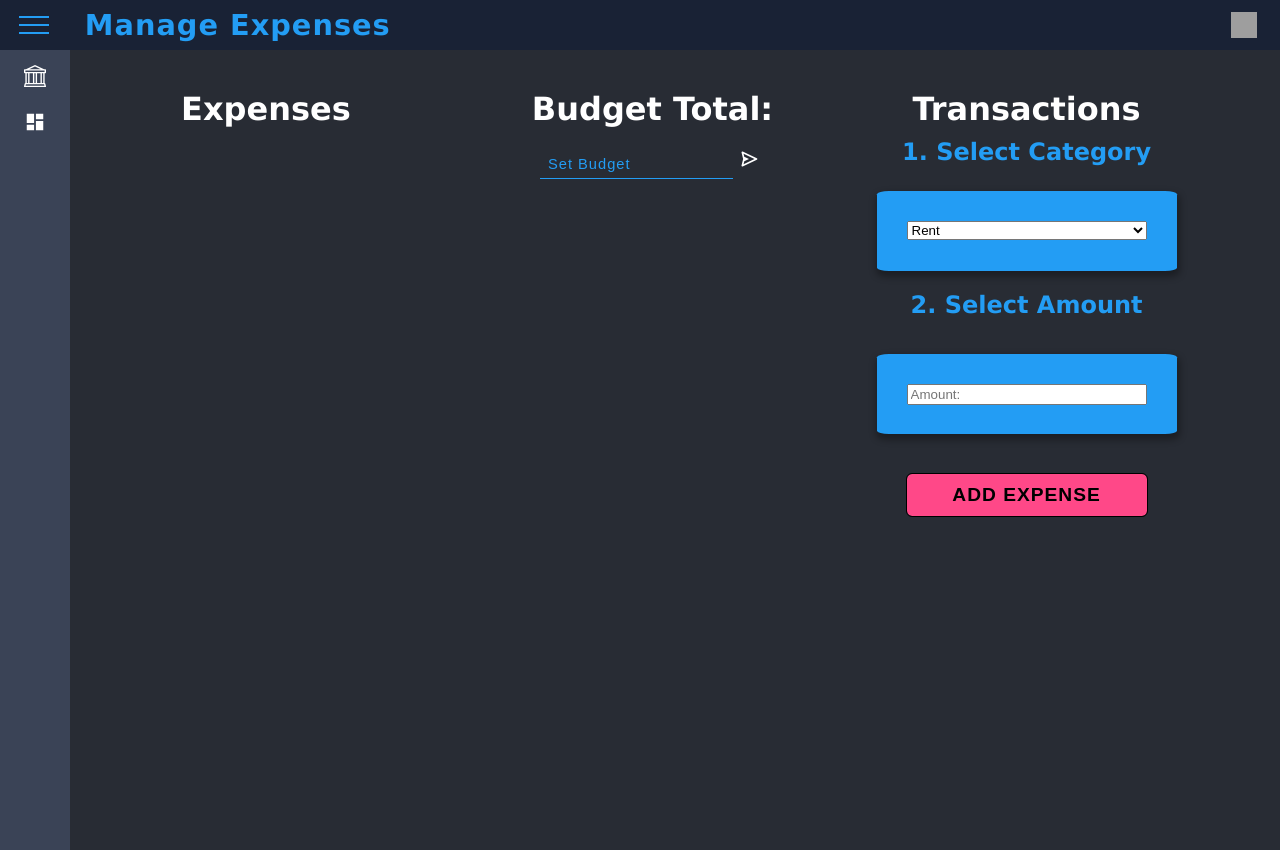
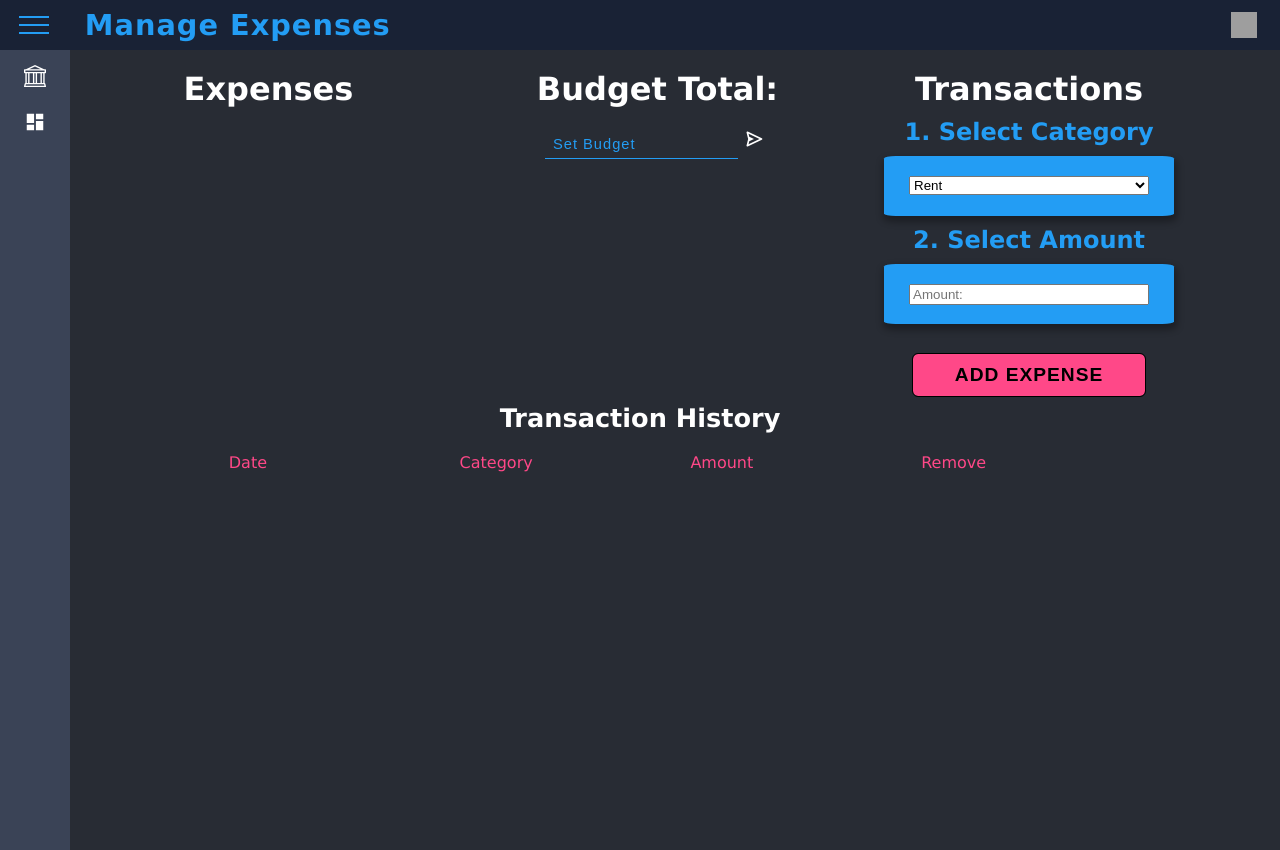
Before and after one commit to bubinq/Budget-App, a React (Create React App) app in the folder budget-app/: page / in a window 1280 px wide. Built offline with nearby package versions, Linux system fonts and the light colour scheme; grey boxes are pictures that could not be loaded.

Commit message:
Added Transaction History

```diff
--- a/budget-app/package.json
+++ b/budget-app/package.json
@@ -8,6 +8,7 @@
     "@testing-library/user-event": "^13.5.0",
     "axios": "^1.2.0",
     "chart.js": "^4.0.1",
+    "dayjs": "^1.11.6",
     "lodash": "^4.17.21",
     "react": "^18.2.0",
     "react-chartjs-2": "^5.0.1",
--- a/budget-app/src/App.css
+++ b/budget-app/src/App.css
@@ -13,7 +13,10 @@ body {
 }
 .contentWrapper {
   display: flex;
+  flex-direction: column;
   width: 100%;
+  height: 100vh;
+  background-color: #282c34;
   caret-color: transparent;
   transition: all 0.4s ease;
 }
@@ -35,7 +38,6 @@ body {
   display: flex;
   justify-content: space-evenly;
   width: 100%;
-  height: 100vh;
   background-color: #282c34;
   transition: all 0.4s ease;
 }
@@ -83,6 +85,7 @@ body {
 .settings > img {
   width: 100%;
   height: 100%;
+  object-fit: cover;
 }
 
 .sideWrapper {
@@ -158,7 +161,7 @@ body {
   display: flex;
   flex-direction: column;
   align-items: center;
-  margin-top: 40px;
+  margin-top: 20px;
 }
 
 .chartHeading > h1 {
@@ -169,21 +172,21 @@ body {
   display: flex;
   align-items: center;
   flex-direction: column;
-  margin-top: 40px;
+  margin-top: 20px;
   gap: 10px;
 }
 
 .transactionsForm {
   display: flex;
   flex-direction: column;
-  gap: 20px;
+  gap: 10px;
 }
 .budgetTotal {
   display: flex;
   flex-direction: column;
   align-items: center;
   gap: 20px;
-  margin-top: 40px;
+  margin-top: 20px;
 }
 .budgetTotal > h1 {
   margin: 0;
@@ -197,7 +200,7 @@ body {
 }
 
 .chartWrapper > canvas {
-  padding: 10px;
+  padding: 15px;
   width: 325px;
   height: 325px;
 }
@@ -205,18 +208,17 @@ body {
 .graphLabelWrapper {
   position: absolute;
   left: 32.5%;
-  top: 21%;
+  top: 18%;
 }
 
 .buble {
   display: flex;
   flex-direction: column;
   width: 240px;
-  height: 80px;
+  height: 60px;
   background-color: var(--main-color);
   border-radius: 4%;
-  margin-top: 15px;
-  padding: 0px 30px;
+  padding: 0px 25px;
   color: white;
   transition: all 0.3s ease;
   box-shadow: 1px 4px 7px 2px rgba(0, 0, 0, 0.32);
@@ -224,7 +226,7 @@ body {
 
 .buble > input,
 select {
-  margin-top: 30px;
+  margin-top: 20px;
 }
 
 .addTransaction {
@@ -279,7 +281,7 @@ select {
   border-top: none;
   border-left: none;
   border-right: none;
-  border-bottom:1px solid var(--main-color);
+  border-bottom: 1px solid var(--main-color);
   padding: 6px 8px;
 }
 
@@ -305,6 +307,55 @@ select {
   background-color: rgb(255, 124, 168);
 }
 
+.transactionsWrapper {
+  display: flex;
+  flex-direction: column;
+  gap: 20px;
+  margin-top: -30px;
+  justify-content: space-evenly;
+}
+.transactionsWrapper > h1 {
+  text-align: center;
+  font-size: 1.6em;
+  margin: 0;
+}
+
+.tansactionsHeading {
+  display: grid;
+  width: 80%;
+  margin: 0 auto;
+  grid-template-columns: repeat(4, 130px);
+  justify-content: space-evenly;
+  align-items: center;
+}
+
+.expensesWrapper {
+  display: flex;
+  margin-top: 40px;
+  gap: 10px;
+  flex-direction: column;
+  width: 80%;
+  margin: 0 auto;
+  height: 250px;
+  padding-bottom: 40px;
+  overflow-y: auto;
+}
+
+.expenseItem {
+  display: grid;
+  grid-template-columns: repeat(4, 130px);
+  justify-content: space-evenly;
+}
+
+.dates {
+  word-spacing: 1px;
+}
+
+.expenseAmount {
+  display: flex;
+  gap: 15px;
+  align-items: center;
+}
 .switch {
   display: inline-block;
   height: 24px;
@@ -381,3 +432,22 @@ input:checked + .slider:before {
     left: 0px;
   }
 }
+
+::-webkit-scrollbar {
+  width: 10px;
+}
+
+/* Track */
+::-webkit-scrollbar-track {
+  background: #f1f1f1;
+}
+
+/* Handle */
+::-webkit-scrollbar-thumb {
+  background: #888;
+}
+
+/* Handle on hover */
+::-webkit-scrollbar-thumb:hover {
+  background: #555;
+}
--- /dev/null
+++ b/budget-app/src/components/Expense.js
@@ -0,0 +1,50 @@
+import { useTheme } from "../hooks/useTheme";
+import dayjs from "dayjs";
+import { BiTrash } from "react-icons/bi";
+import { instance } from "../api/instance";
+import { useContext } from "react";
+import { ExpenseContext } from "../context/expenseContext";
+
+export const Expense = ({ data }) => {
+  const theme = useTheme();
+  const { dispatcher } = useContext(ExpenseContext);
+
+  const removeExpenseHandler = async () => {
+    if (window.confirm("Are you sure you want to remove this expense?")) {
+      await instance.delete(`/expenses/delete/${data._id}`, {
+        withCredentials: true,
+      });
+      dispatcher({
+        type: "DELETE",
+        id: data._id,
+      });
+    }
+  };
+  return (
+    <div className="expenseItem">
+      <div className="expenseDate">
+        {" "}
+        <span className="dates" style={{ color: theme.text }}>
+          {" "}
+          {dayjs(data.createdAt).format("DD. MM - HH:mm ")}
+        </span>
+      </div>
+      <div className="expenseCategory">
+        <span style={{ color: theme.text }}>{data.category} </span>
+      </div>
+      <div className="expenseAmount">
+        <span style={{ color: theme.text }}> ${data.amount.toFixed(2)}</span>
+      </div>
+      <div className="expenseRemove" onClick={removeExpenseHandler}>
+        <BiTrash
+          style={{
+            color: theme.text,
+            width: "18px",
+            height: "18px",
+            cursor: "pointer",
+          }}
+        ></BiTrash>
+      </div>
+    </div>
+  );
+};
--- a/budget-app/src/components/Main.js
+++ b/budget-app/src/components/Main.js
@@ -5,7 +5,7 @@ import { Doughnut } from "react-chartjs-2";
 import { Form } from "./Form";
 import { BudgetForm } from "./BudgetForm";
 import { LabelsList } from "./LabelsList";
-
+import { Transactions } from "./Transactions";
 Chart.register(ArcElement);
 
 export const Main = () => {
@@ -13,6 +13,7 @@ export const Main = () => {
   const config = useGraphData();
 
   return (
+    <>
       <div className="mainWrapper" style={{ backgroundColor: theme.main }}>
         <div className="chartWrapper">
           <div className="chartHeading">
@@ -24,5 +25,7 @@ export const Main = () => {
         <BudgetForm></BudgetForm>
         <Form></Form>
       </div>
+      <Transactions></Transactions>
+    </>
   );
 };
--- /dev/null
+++ b/budget-app/src/components/Transactions.js
@@ -0,0 +1,25 @@
+import { useContext } from "react";
+import { ExpenseContext } from "../context/expenseContext";
+import { useTheme } from "../hooks/useTheme";
+import { Expense } from "./Expense";
+
+export const Transactions = () => {
+  const theme = useTheme();
+  const { expenses } = useContext(ExpenseContext);
+  return (
+    <div className="transactionsWrapper">
+      <h1 style={{ color: theme.text }}>Transaction History</h1>
+      <div className="tansactionsHeading">
+        <span style={{ color: "rgb(255, 72, 136)" }}>Date</span>
+        <span style={{ color: "rgb(255, 72, 136)" }}>Category</span>
+        <span style={{ color: "rgb(255, 72, 136)" }}>Amount</span>
+        <span style={{ color: "rgb(255, 72, 136)" }}>Remove</span>
+      </div>
+      <div className="expensesWrapper">
+        {expenses.map((expense) => (
+          <Expense key={expense._id} data={expense}></Expense>
+        ))}
+      </div>
+    </div>
+  );
+};
--- a/budget-app/src/context/expenseContext.js
+++ b/budget-app/src/context/expenseContext.js
@@ -6,9 +6,11 @@ export const ExpenseContext = createContext();
 function expensesManager(state, action) {
   switch (action.type) {
     case "READ":
-        return [...action.payload]
+      return [...action.payload];
     case "ADD":
       return [...state, { ...action.payload }];
+    case "DELETE":
+      return [...state.filter((expense) => expense._id !== action.id)];
 
     default:
       return state;
@@ -38,7 +40,7 @@ export const ExpenseProvider = ({ children }) => {
       value={{
         expenses,
         dispatcher,
-        expensesStorage
+        expensesStorage,
       }}
     >
       {children}
--- a/budget-app/src/hooks/useLabelData.js
+++ b/budget-app/src/hooks/useLabelData.js
@@ -7,11 +7,13 @@ export function useLabelData() {
   const { expenses } = useContext(ExpenseContext);
   const { budget } = useContext(BudgetContext);
 
+  const noBudget = expenses.reduce((list, item) => list + item.amount, 0);
+
   const labelData = _.chain(expenses)
     .groupBy("category")
     .map((obj, idx) => {
       return {
-        percentage: (_.sumBy(obj, "amount") / budget[0]?.amount) * 100,
+        percentage: (_.sumBy(obj, "amount") / (budget[0]?.amount || noBudget)) * 100,
         category: idx,
         color: obj[0].color,
       };
```
Also changed, not shown: budget-app/src/components/Label.js (+8 -3 lines), 1 other file (tests, documents, lock files or other folders). Lines whose indentation alone changed are shown as unchanged.
